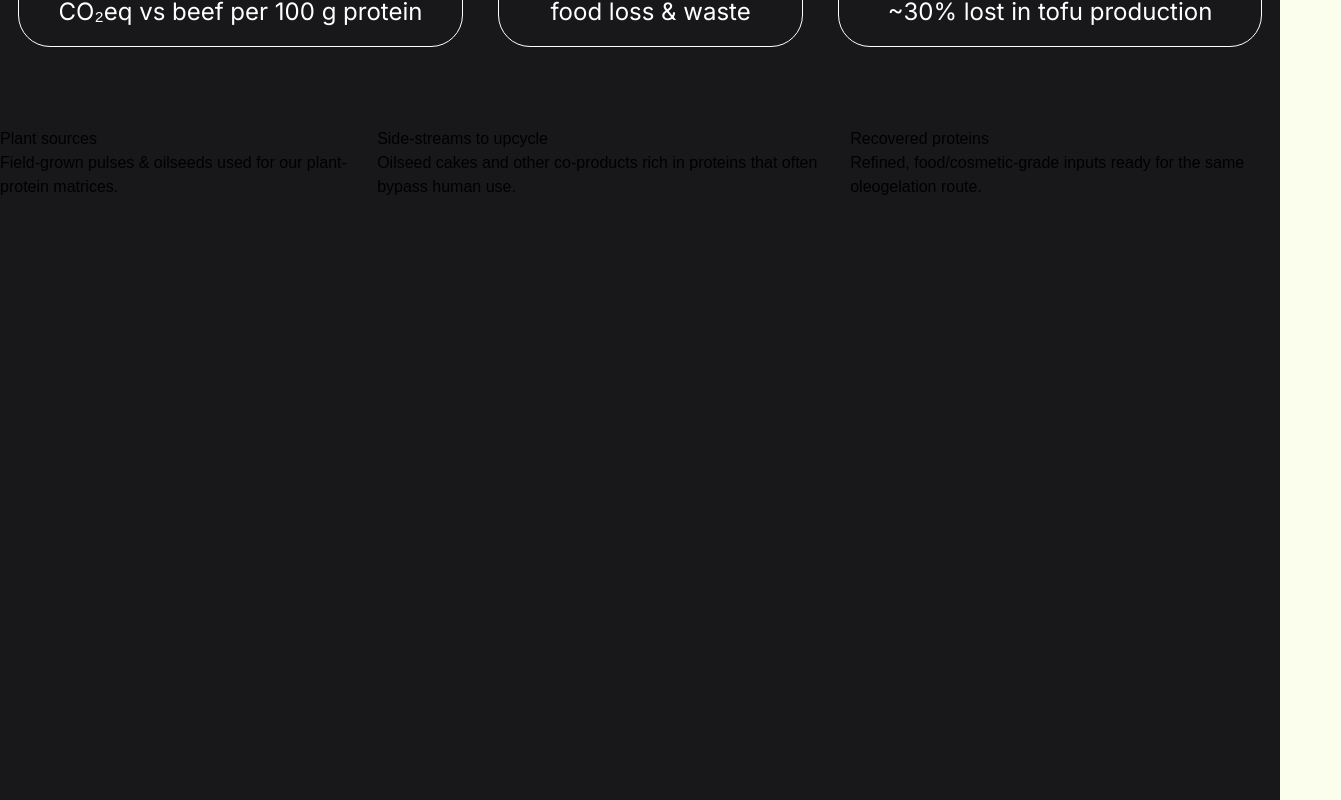
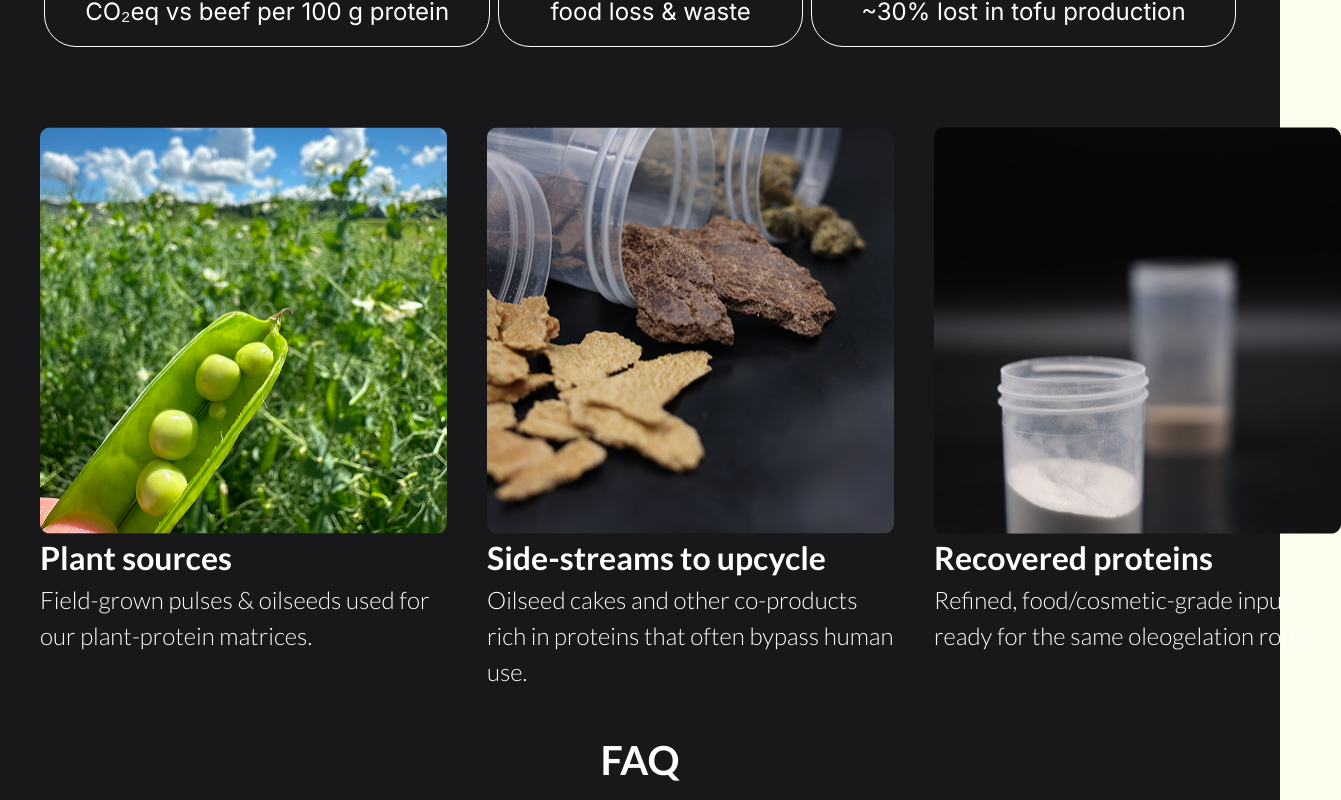
Before and after one commit to MrDrProfessorPatrick/olexir, a Next.js app: page /technology in a window 1280 px wide. Shown: the part 3780-4580 px from the top of the page, 1341 px wide, since content can reach past the window. Built offline with nearby package versions, Linux system fonts and the light colour scheme.

Commit message:
FAQ added

```diff
--- a/src/app/technology/page.js
+++ b/src/app/technology/page.js
@@ -324,9 +324,8 @@ export default function Solution() {
             sustainability, we also offer an upcycled feedstock route that
             recovers proteins from industrial side streams.
           </div>
-        </div>
 
-        <div className="flex justify-around mt-12">
+                  <div className="flex justify-around mt-12">
           <div
             className={`flex flex-col items-center border-1 border-solid border-white rounded-4xl text-[24px] text-white px-10 py-4 ${inter.className}`}
           >
@@ -349,44 +348,52 @@ export default function Solution() {
             <span>~30% lost in tofu production</span>
           </div>
         </div>
-        <div className="flex mt-20">
-          <div>
-            <div>
-              <Image src="/sustainability1.png" fill alt="vectorDiamond" />
+        <div className="flex mt-20 gap-10 justify-between">
+          <div className="flex flex-col w-[407px]">
+            <div className="flex relative w-[407px] h-[407px]">
+              <Image src="/sustainability1.png" fill alt="sustainability" />
             </div>
             <div>
-              <h3>Plant sources</h3>
-              <span>
+              <h3 className={`text-[32px] text-white font-semibold ${lato.className}`}>Plant sources</h3>
+              <span className={`text-[24px] text-white font-light ${lato.className}`}>
                 Field-grown pulses & oilseeds used for our plant-protein
                 matrices.
               </span>
             </div>
           </div>
-          <div>
-            <div>
-              <Image src="/sustainability2.png" fill alt="vectorDiamond" />
+          <div className="flex flex-col w-[407px]">
+            <div className="flex relative  w-[407px] h-[407px]">
+              <Image src="/sustainability2.png" fill alt="sustainability" />
             </div>
             <div>
-              <h3>Side-streams to upcycle</h3>
-              <span>
+              <h3 className={`text-[32px] text-white font-semibold ${lato.className}`}>Side-streams to upcycle</h3>
+              <span className={`text-[24px] text-white font-light ${lato.className}`}>
                 Oilseed cakes and other co-products rich in proteins that often
                 bypass human use.
               </span>
             </div>
           </div>
-          <div>
-            <div>
-              <Image src="/sustainability3.png" fill alt="vectorDiamond" />
+          <div className="flex flex-col w-[407px]">
+            <div className="flex relative w-[407px] h-[407px]">
+              <Image src="/sustainability3.png" fill alt="sustainability3" />
             </div>
             <div>
-              <h3>Recovered proteins</h3>
-              <span>
+              <h3 className={`text-[32px] text-white font-semibold ${lato.className}`}>Recovered proteins</h3>
+              <span className={`text-[24px] text-white font-light ${lato.className}`}>
                 Refined, food/cosmetic-grade inputs ready for the same
                 oleogelation route.
               </span>
             </div>
           </div>
         </div>
+
+        <div className="flex justify-center mt-10">
+          <h2 className={`text-[40px] text-white font-semibold ${lato.className}`}>FAQ</h2>
+        </div>
+
+        </div>
+
+
       </div>
     </div>
   );
```
